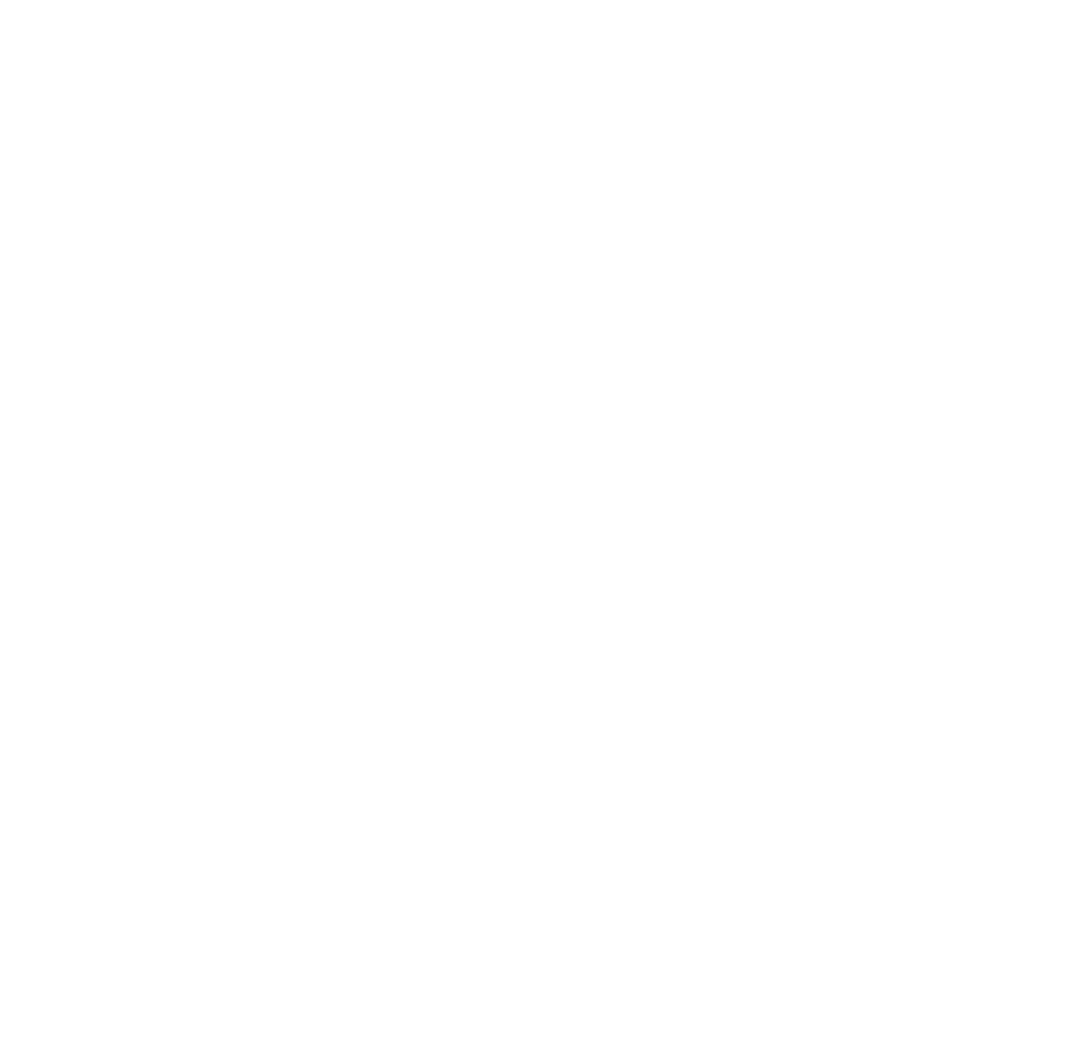
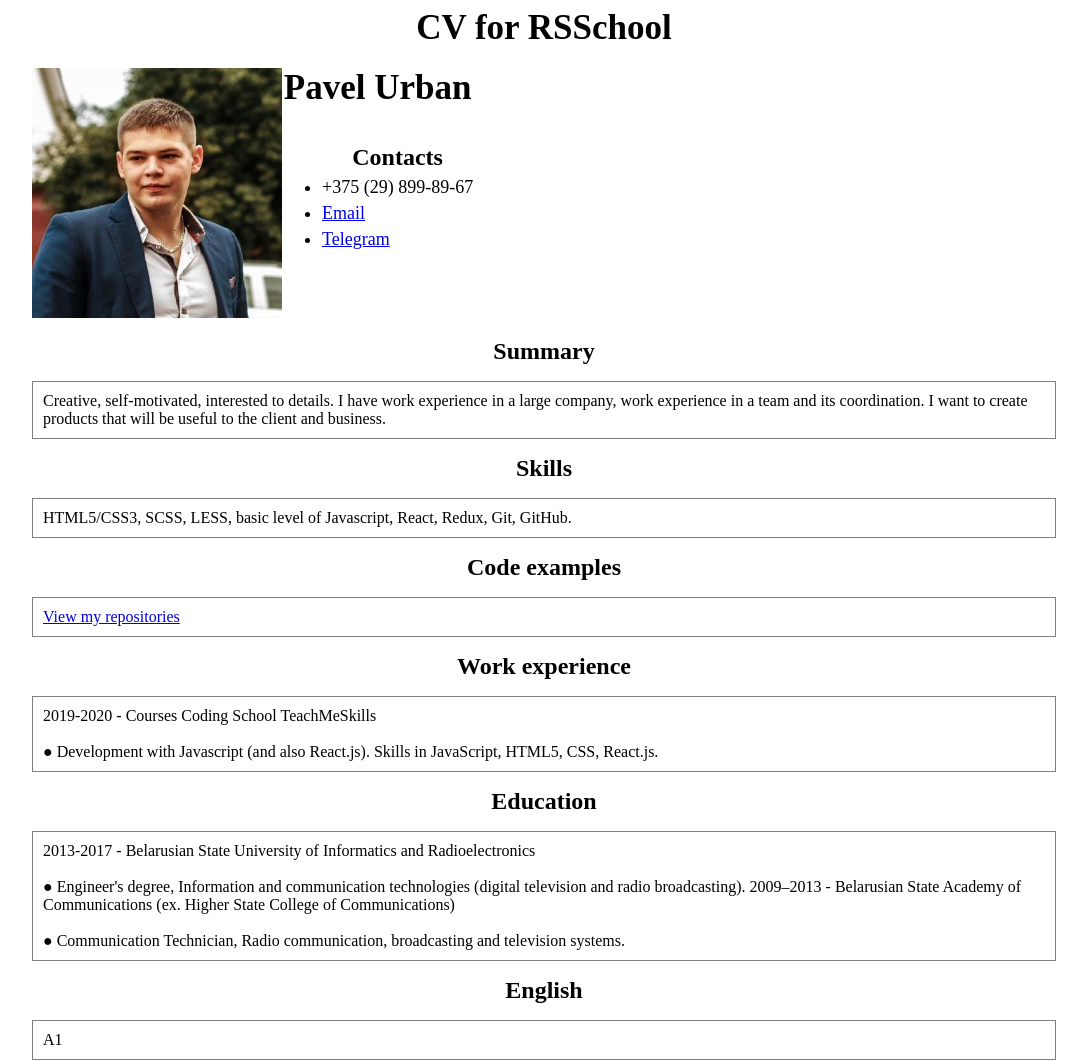
Before and after one commit to browser091/rsschool-cv, a plain HTML site: page index.html in a window 1280 px wide. Shown: the whole page, without its empty margins (96-1183 px from the left). Before the commit the page ends 800 px from the top, so only its background shows below. Drawn offline with Linux system fonts and the light colour scheme.

Commit message:
feat: add description CV

```diff
--- a/index.html
+++ b/index.html
@@ -1,11 +1,83 @@
 <!DOCTYPE html>
 <html lang="en">
-<head>
-    <meta charset="UTF-8">
-    <meta name="viewport" content="width=device-width, initial-scale=1.0">
+  <head>
+    <meta charset="UTF-8" />
+    <meta name="viewport" content="width=device-width, initial-scale=1.0" />
+    <link rel="stylesheet" href="./style/style.css" />
     <title>CV</title>
-</head>
-<body>
+  </head>
+  <body>
+    <main>
+      <header>
+        <sapn class="header__name">CV for RSSchool</sapn>
+      </header>
+      <section class="descriptoon">
+        <div class="avatar__block">
+          <img class="avatar" src="./img/avatar.jpg" alt="My photo" />
 
-</body>
+          <div class="contacts">
+            <span class="name">Pavel Urban</span>
+            <ul class="contacts__header">
+              <span class="contacts header"> Contacts</span>
+
+              <li class="contact">+375 (29) 899-89-67</li>
+              <li class="contact"><a href="browser091@gmail.com">Email</a></li>
+              <li class="contact">
+                <a href="https://t.me/browser091">Telegram</a>
+              </li>
+            </ul>
+          </div>
+        </div>
+      </section>
+      <section class="summary">
+        <span class="summary__header header">Summary</span>
+        <p class="summary__description description">
+          Creative, self-motivated, interested to details. I have work
+          experience in a large company, work experience in a team and its
+          coordination. I want to create products that will be useful to the
+          client and business.
+        </p>
+      </section>
+      <section class="skills">
+        <span class="skills__header header">Skills</span>
+        <p class="skills__description description">
+          HTML5/CSS3, SCSS, LESS, basic level of Javascript, React, Redux, Git,
+          GitHub.
+        </p>
+      </section>
+      <section class="code_examples">
+        <span class="code_examples__header header">Code examples</span>
+        <p class="code_examples__description description">
+          <a href="https://github.com/browser091?tab=repositories"
+            >View my repositories</a
+          >
+        </p>
+      </section>
+      <section class="work_experience">
+        <span class="work_experience__header header">Work experience</span>
+        <p class="work_experience__description description">
+          2019-2020 - Сourses Coding School TeachMeSkills<br /><br />
+          ● Development with Javascript (and also React.js). Skills in
+          JavaScript, HTML5, CSS, React.js.
+        </p>
+      </section>
+      <section class="education">
+        <span class="education__header header">Education</span>
+        <p class="education__description description">
+          2013-2017 - Belarusian State University of Informatics and
+          Radioelectronics<br />
+          <br />● Engineer's degree, Information and communication technologies
+          (digital television and radio broadcasting). 2009–2013 - Belarusian
+          State Academy of Communications (ex. Higher State College of
+          Communications) <br /><br />
+          ● Communication Technician, Radio communication, broadcasting and
+          television systems.
+        </p>
+      </section>
+      <section class="english">
+        <span class="english__header header">English</span>
+        <p class="english__description description">A1</p>
+      </section>
+    </main>
+  </body>
 </html>
--- /dev/null
+++ b/style/style.css
@@ -0,0 +1,45 @@
+* {
+  box-sizing: border-box;
+}
+main {
+  text-align: center;
+  max-width: 1024px;
+  margin: 0 auto;
+}
+.header__name {
+  font-size: 35px;
+  font-weight: 700;
+}
+
+.avatar__block {
+  display: flex;
+  margin: 20px auto;
+}
+.avatar {
+  max-width: 250px;
+}
+.contacts__header {
+  font-size: 30px;
+  font-weight: 700;
+}
+.header {
+  font-size: 24px;
+  font-weight: 700;
+  padding: 5px;
+  text-align: left;
+}
+.name {
+  font-size: 35px;
+  font-weight: 700;
+}
+.contact {
+  font-size: 18px;
+  font-weight: 400;
+  text-align: left;
+  padding-top: 5px;
+}
+.description {
+  text-align: left;
+  border: 1px solid grey;
+  padding: 10px;
+}
```
Also changed, not shown: img/avatar.jpg (added), 1 other file.
